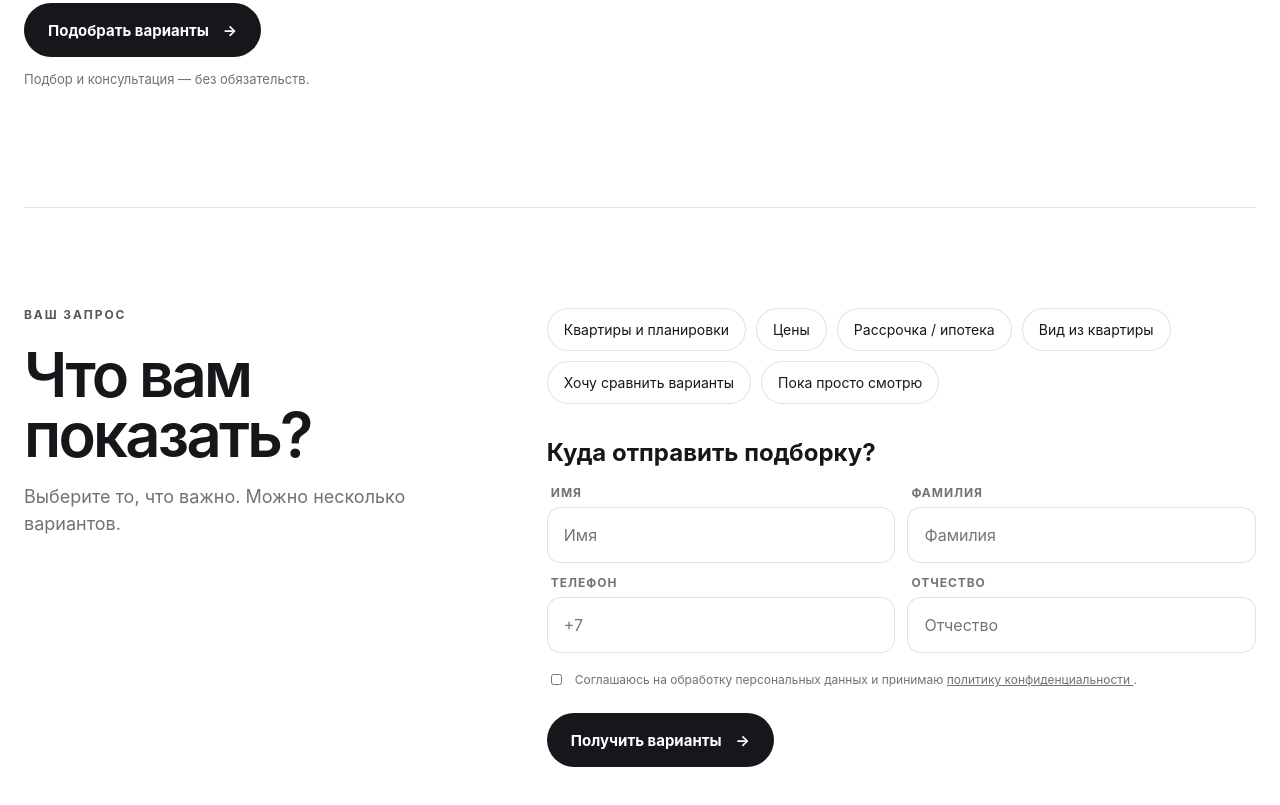
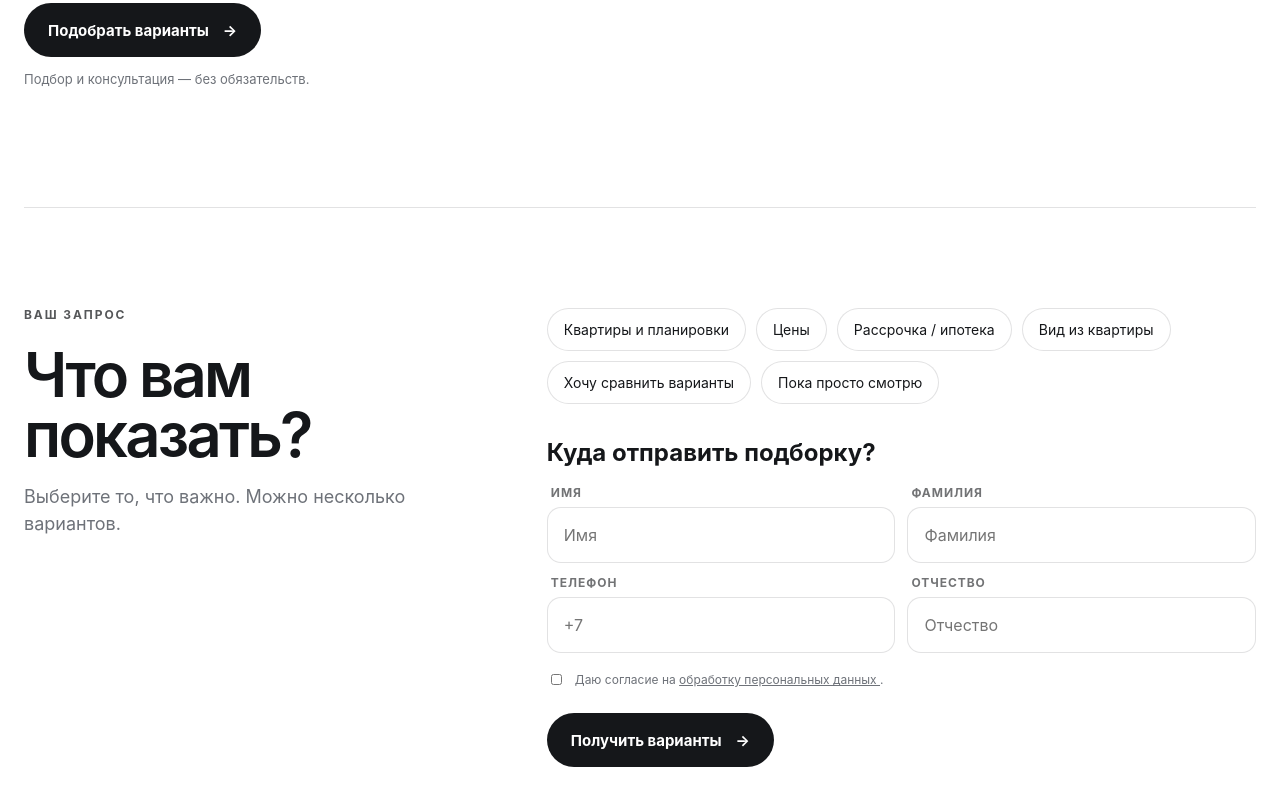
Before and after one commit to elitopolis/elitopolis-podbor, a plain HTML site: page index.html in a window 1280 px wide. Shown: the part 1490-2295 px from the top of the page. Drawn offline with Linux system fonts and the light colour scheme.

Commit message:
Update index.html

```diff
--- a/index.html
+++ b/index.html
@@ -918,6 +918,7 @@
           </div>
 
 
+
            <label class="elp-consent">
 
   <input
@@ -927,15 +928,13 @@
   >
 
   <span>
-              Соглашаюсь на обработку персональных данных
-              и принимаю
-
+    Даю согласие на
     <a
-                href="https://elitopolis.ru/"
+      href="https://go.elitopolis.ru/consent.html"
       target="_blank"
       rel="noopener"
     >
-                политику конфиденциальности
+      обработку персональных данных
     </a>.
   </span>
 
```
Lines whose indentation alone changed are shown as unchanged.
